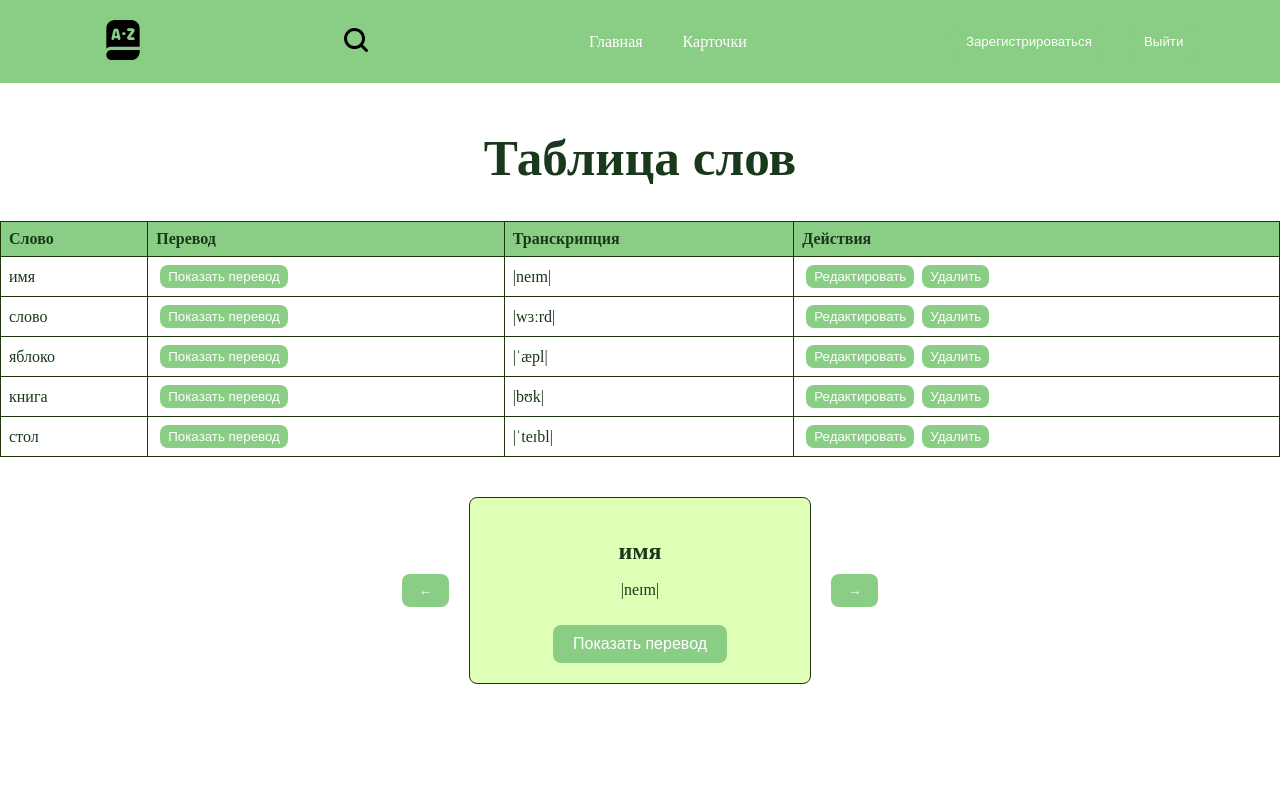
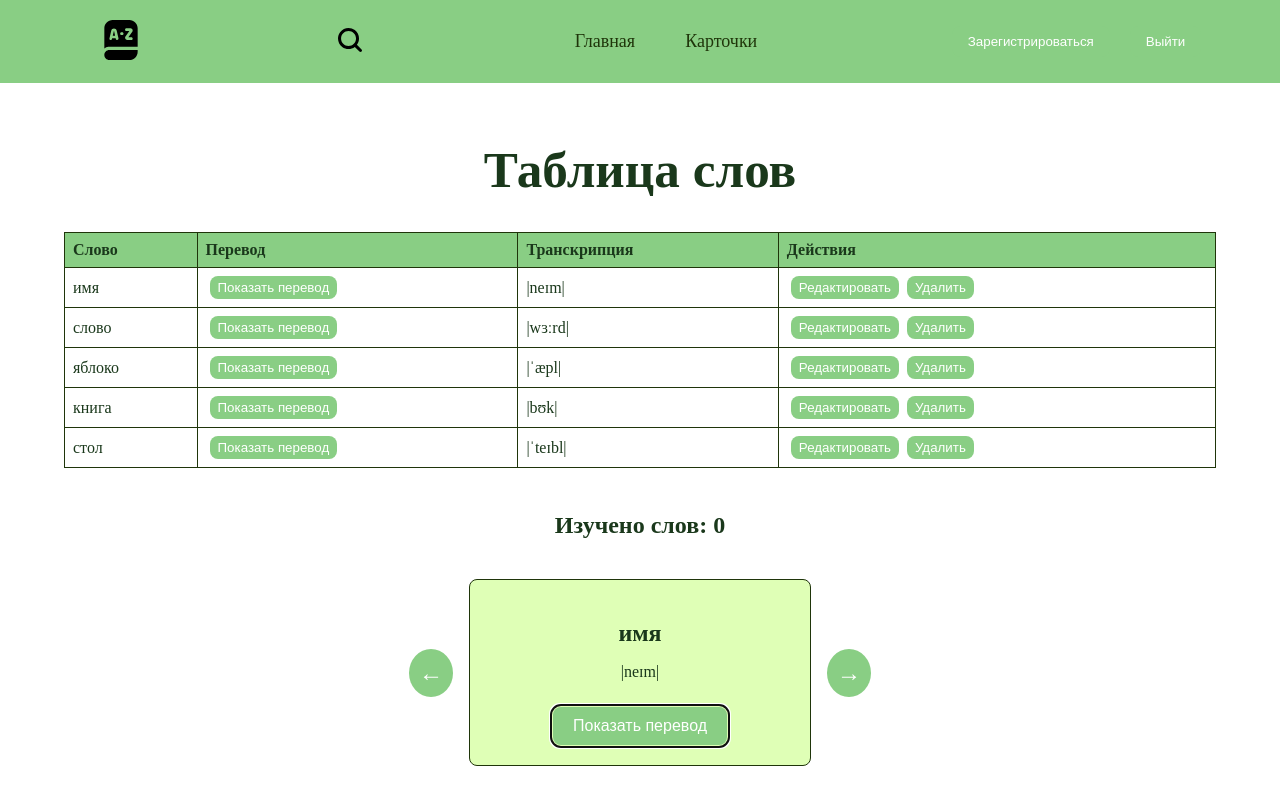
Before and after one commit to AlenaBukhtarevich/app, a React (Vite) app: page / in a window 1280 px wide. Built offline with nearby package versions, Linux system fonts and the light colour scheme.

Commit message:
added state, focus

```diff
--- a/src/App.css
+++ b/src/App.css
@@ -2,3 +2,33 @@
   width: 100%;
   text-align: center;
 }
+
+@media (max-width: 768px) {
+  .menuContainer {
+    flex-direction: column;
+    gap: 10px;
+    align-items: center;
+  }
+
+  .menu {
+    font-size: 16px;
+    padding: 8px 12px;
+  }
+
+  nav {
+    flex-direction: column;
+  }
+
+  .authButtons {
+    flex-direction: column;
+    gap: 10px;
+  }
+
+  .carousel-card {
+    max-width: 100%;
+  }
+
+  .header {
+    flex-wrap: wrap;
+  }
+}
--- a/src/components/Header/Header.jsx
+++ b/src/components/Header/Header.jsx
@@ -1,6 +1,7 @@
 import React, { useState } from "react";
 import { Link } from "react-router-dom";
 import styles from "./Header.module.css";
+import Menu from "./Menu"; // Импортируем новый компонент Menu
 
 function Header() {
   const [isSearchActive, setIsSearchActive] = useState(false);
@@ -20,7 +21,7 @@ function Header() {
             type="text"
             placeholder="Поиск..."
             className={styles.searchInput}
-            onBlur={toggleSearch} // Скрыть поле поиска при потере фокуса
+            onBlur={toggleSearch}
           />
         ) : (
           <button className={styles.searchButton} onClick={toggleSearch}>
@@ -28,14 +29,7 @@ function Header() {
           </button>
         )}
       </div>
-      <nav>
-        <Link to="/" className={styles.menu}>
-          Главная
-        </Link>
-        <Link to="/game" className={styles.menu}>
-          Карточки
-        </Link>
-      </nav>
+      <Menu /> {/* Используем новый компонент */}
       <div className={styles.authButtons}>
         <button>Зарегистрироваться</button>
         <button>Выйти</button>
--- /dev/null
+++ b/src/components/Header/Menu.jsx
@@ -0,0 +1,22 @@
+import React from "react";
+import { Link } from "react-router-dom";
+import styles from "./Menu.module.css";
+
+const links = [
+  { path: "/", label: "Главная" },
+  { path: "/game", label: "Карточки" }
+];
+
+function Menu() {
+  return (
+    <nav className={styles.menuContainer}>
+      {links.map((link, index) => (
+        <Link to={link.path} className={styles.menu} key={index}>
+          {link.label}
+        </Link>
+      ))}
+    </nav>
+  );
+}
+
+export default Menu;
--- /dev/null
+++ b/src/components/Header/Menu.module.css
@@ -0,0 +1,19 @@
+.menuContainer {
+  display: flex;
+  justify-content: center;
+  gap: 20px;
+}
+
+.menu {
+  color: #1f350a;
+  text-decoration: none;
+  font-size: 18px;
+  padding: 10px 15px;
+  transition: color 0.3s ease, background-color 0.3s ease;
+}
+
+.menu:hover {
+  color: white;
+  background-color: #89ce84;
+  border-radius: 4px;
+}
--- a/src/components/Main/Main.css
+++ b/src/components/Main/Main.css
@@ -1,7 +1,7 @@
 .words-table {
-  width: 100%;
+  width: 90%;
   border-collapse: collapse;
-  margin: 20px 0;
+  margin: 10px 5%;
 }
 
 .words-table th,
--- a/src/components/WordCard/WordCard.jsx
+++ b/src/components/WordCard/WordCard.jsx
@@ -1,8 +1,16 @@
-import React, { useState } from "react";
+import React, { useState, useEffect, useRef } from "react";
 import styles from "./WordCard.module.css";
 
-function WordCard({ word }) {
+function WordCard({ word, onShowTranslation }) {
   const [isTranslationVisible, setIsTranslationVisible] = useState(false);
+  const buttonRef = useRef(null);
+
+  useEffect(() => {
+    if (buttonRef.current) {
+      buttonRef.current.focus();
+    }
+    setIsTranslationVisible(false);
+  }, [word]);
 
   return (
     <div className={styles["word-card-container"]}>
@@ -21,8 +29,12 @@ function WordCard({ word }) {
           </>
         ) : (
           <button
+            ref={buttonRef}
             className={styles["word-card__button"]}
-            onClick={() => setIsTranslationVisible(true)}
+            onClick={() => {
+              setIsTranslationVisible(true);
+              onShowTranslation();
+            }}
           >
             Показать перевод
           </button>
--- a/src/components/WordCarousel/WordCarousel.jsx
+++ b/src/components/WordCarousel/WordCarousel.jsx
@@ -5,6 +5,7 @@ import styles from "./WordCarousel.module.css";
 
 function WordCarousel({ words = [] }) {
   const [currentIndex, setCurrentIndex] = useState(0);
+  const [learnedWordsCount, setLearnedWordsCount] = useState(0);
 
   const handleNext = () => {
     setCurrentIndex((prevIndex) =>
@@ -18,15 +19,23 @@ function WordCarousel({ words = [] }) {
     );
   };
 
+  const handleShowTranslation = () => {
+    setLearnedWordsCount((count) => count + 1);
+  };
+
   return (
+    <div className={styles["carousel-wrapper"]}>
+      <h3 className={styles["learned-words-count"]}>
+        Изучено слов: {learnedWordsCount}
+      </h3>
       <div className={styles["carousel-container"]}>
         <button
           onClick={handlePrev}
-        className={styles["carousel-button left-button"]}
+          className={`${styles["carousel-button"]} ${styles["left-button"]}`}
         >
           ←
         </button>
-      <AnimatePresence emode="wait">
+        <AnimatePresence mode="wait">
           <motion.div
             key={currentIndex}
             className={styles["carousel-card"]}
@@ -35,15 +44,19 @@ function WordCarousel({ words = [] }) {
             exit={{ opacity: 0, x: -100 }}
             transition={{ duration: 0.5 }}
           >
-          <WordCard word={words[currentIndex]} />
+            <WordCard
+              word={words[currentIndex]}
+              onShowTranslation={handleShowTranslation}
+            />
           </motion.div>
         </AnimatePresence>
         <button
           onClick={handleNext}
-        className={styles["carousel-button right-button"]}
+          className={`${styles["carousel-button"]} ${styles["right-button"]}`}
         >
           →
         </button>
+      </div>
     </div>
   );
 }
--- a/src/components/WordCarousel/WordCarousel.module.css
+++ b/src/components/WordCarousel/WordCarousel.module.css
@@ -1,3 +1,15 @@
+.carousel-wrapper {
+  display: flex;
+  flex-direction: column;
+  align-items: center;
+  margin-top: 20px;
+}
+
+.learned-words-count {
+  margin-bottom: 20px;
+  font-size: 24px;
+}
+
 .carousel-container {
   display: flex;
   align-items: center;
@@ -23,7 +35,7 @@
 }
 
 .carousel-button:hover {
-  background-color: #3aba2c;
+  background-color: #1f350a;
 }
 
 .left-button {
--- a/src/pages/WordTablePage.jsx
+++ b/src/pages/WordTablePage.jsx
@@ -1,9 +1,10 @@
 import React from "react";
 import Main from "../components/Main/Main";
+import styles from "./WordTablePage.module.css";
 
 function WordTablePage() {
   return (
-    <div>
+    <div className={styles["page-table"]}>
       <h1>Таблица слов</h1>
       {<Main />}
     </div>
--- /dev/null
+++ b/src/pages/WordTablePage.module.css
@@ -0,0 +1,8 @@
+.page-table {
+  margin-top: 10%;
+}
+@media (max-width: 768px) {
+  .page-table {
+    margin-top: 40%;
+  }
+}
```
Also changed, not shown: 1 other file (tests, documents, lock files or other folders). Lines whose indentation alone changed are shown as unchanged.
